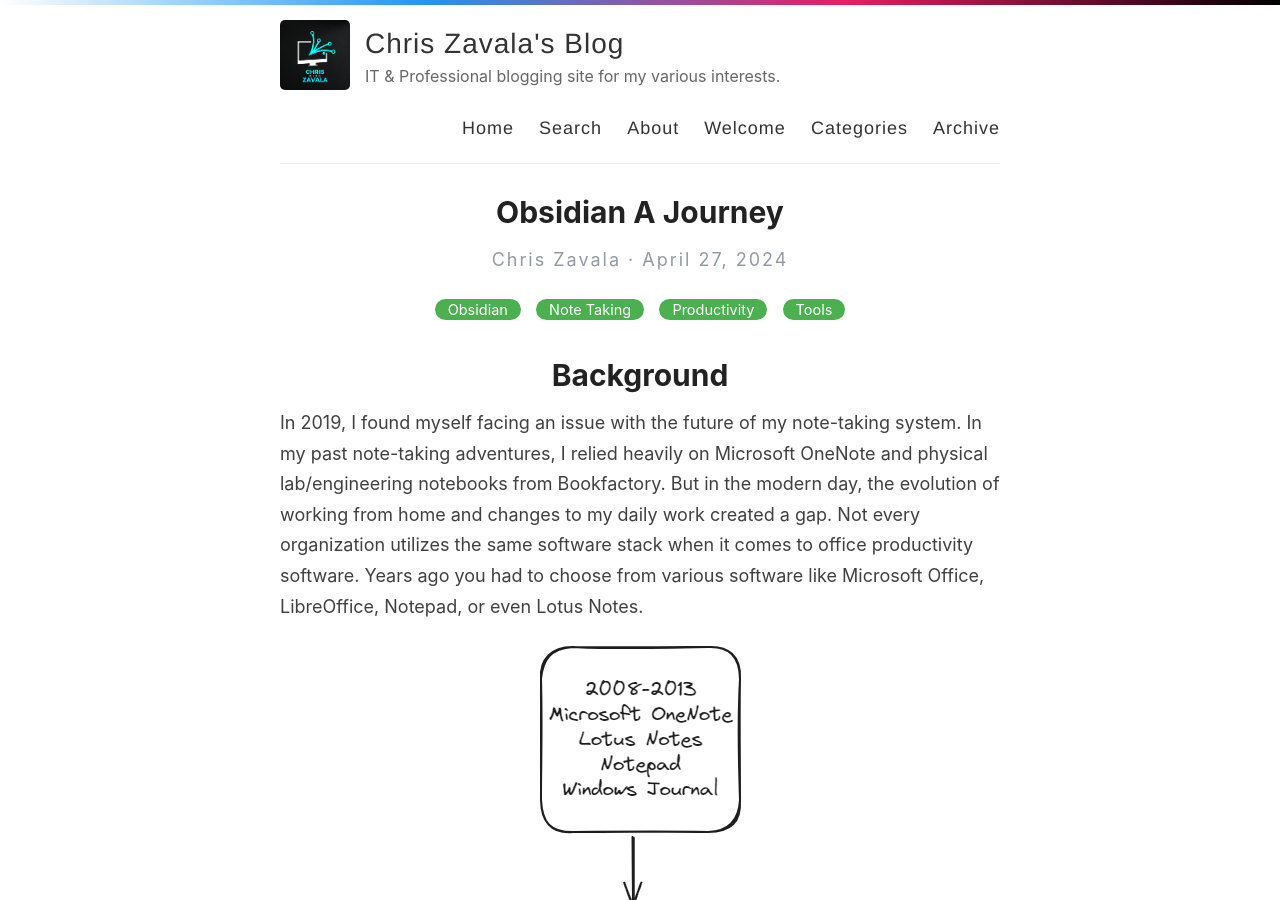
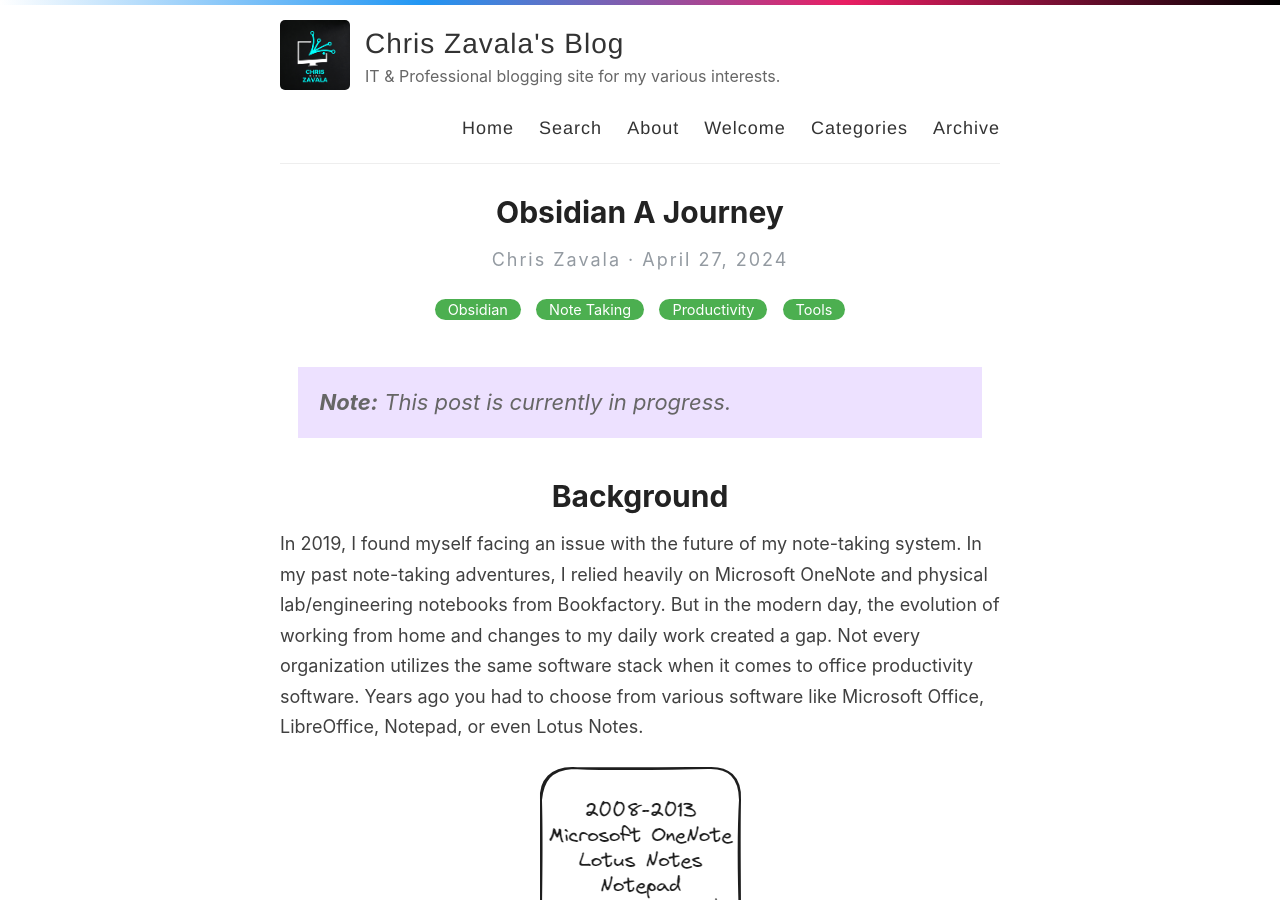
Before and after one commit to zavalalabs/zavalalabs.github.io, a Jekyll site: the page built from _posts/2024-04-27-Obsidian-A-Journey.md, in a window 1280 px wide and 900 px high. Built offline with Jekyll 4.4.1, drawn with Linux system fonts in a browser that asks for light colours.

Commit message:
Update Obsidian-A-Journey.md with progress note and improved note-taking system setup

```diff
--- a/_posts/2024-04-27-Obsidian-A-Journey.md
+++ b/_posts/2024-04-27-Obsidian-A-Journey.md
@@ -3,6 +3,8 @@ layout: post
 title: Obsidian A Journey
 categories: [Obsidian, Note Taking, Productivity, Tools]
 ---
+
+> **Note:** This post is currently in progress.
 
 # Background
 In 2019, I found myself facing an issue with the future of my note-taking system. In my past note-taking adventures, I relied heavily on Microsoft OneNote and physical lab/engineering notebooks from Bookfactory. But in the modern day, the evolution of working from home and changes to my daily work created a gap. Not every organization utilizes the same software stack when it comes to office productivity software. Years ago you had to choose from various software like Microsoft Office, LibreOffice, Notepad, or even Lotus Notes.
```
